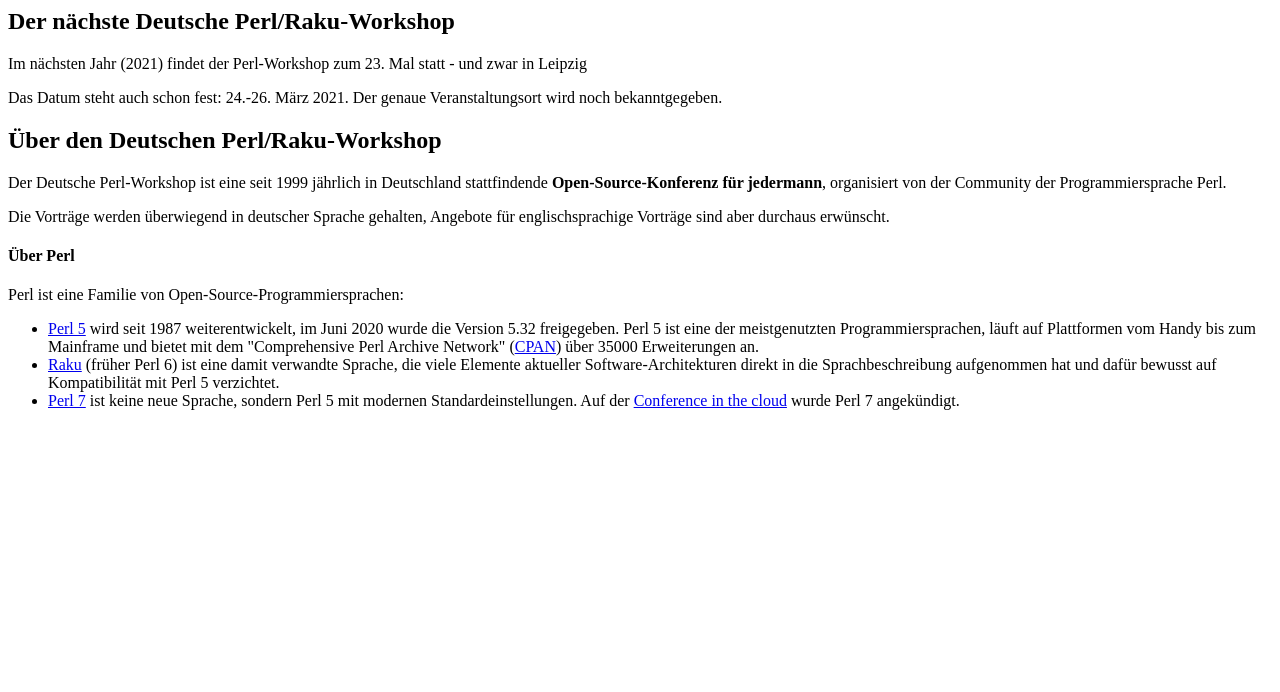
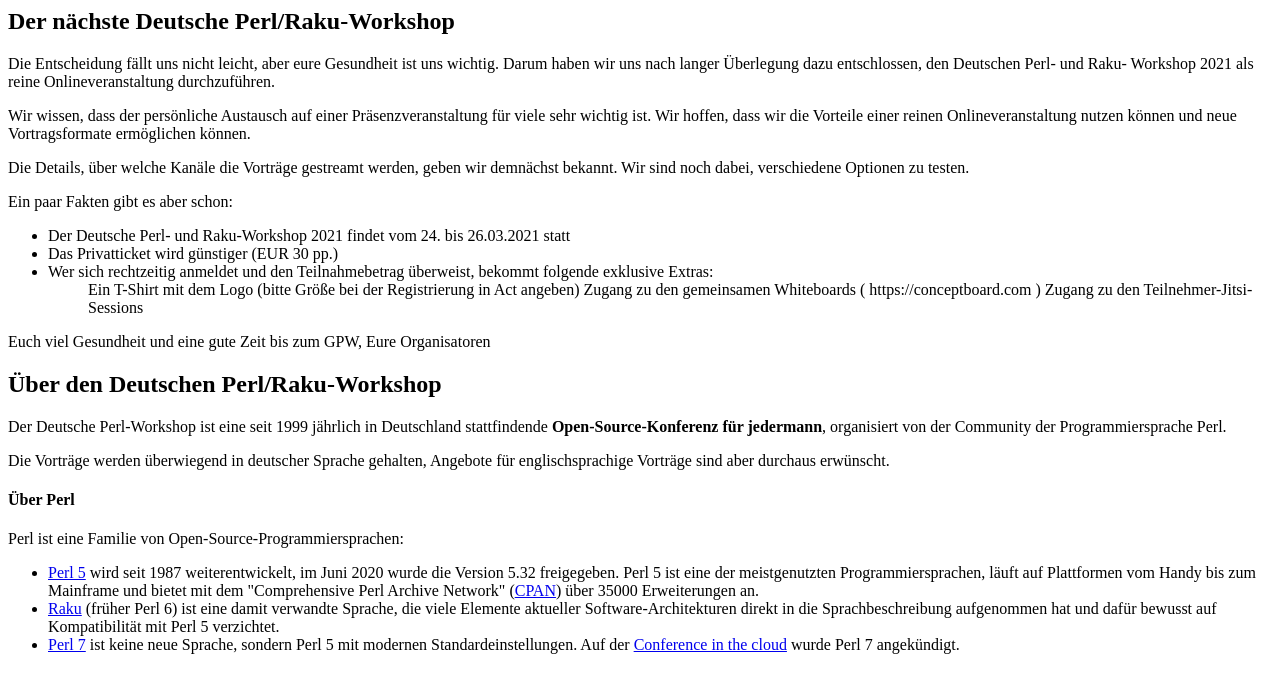
Before and after one commit to FrankfurtPM/german-perl-workshop-de, a plain HTML site: page static/index.html in a window 1280 px wide. Drawn offline with Linux system fonts and the light colour scheme.

Commit message:
update home page with information about the online workshop

```diff
--- a/static/index.html
+++ b/static/index.html
@@ -1,12 +1,33 @@
       <section id="document" class="col-sm-9 col-md-8">
 		<h2>Der nächste Deutsche Perl/Raku-Workshop</h2>
 		<p>
-          Im nächsten Jahr (2021) findet der Perl-Workshop zum 23. Mal statt - und zwar
-          in Leipzig
+Die Entscheidung fällt uns nicht leicht, aber eure Gesundheit ist uns wichtig. Darum haben wir uns nach langer Überlegung dazu entschlossen, den Deutschen Perl- und Raku- Workshop 2021 als reine Onlineveranstaltung durchzuführen.
+
         </p>
-		<p>
-          Das Datum steht auch schon fest: 24.-26. März 2021. Der genaue Veranstaltungsort wird noch
-          bekanntgegeben.
+        <p>
+Wir wissen, dass der persönliche Austausch auf einer Präsenzveranstaltung für viele sehr wichtig ist. Wir hoffen, dass wir die Vorteile einer reinen Onlineveranstaltung nutzen können und neue Vortragsformate ermöglichen können.
+
+        </p>
+        <p>
+Die Details, über welche Kanäle die Vorträge gestreamt werden, geben wir demnächst bekannt. Wir sind noch dabei, verschiedene Optionen zu testen.
+
+        </p>
+        <p>
+Ein paar Fakten gibt es aber schon:
+
+<ul>
+    <li>Der Deutsche Perl- und Raku-Workshop 2021 findet vom 24. bis 26.03.2021 statt</li>
+    <li>Das Privatticket wird günstiger (EUR 30 pp.)</li>
+    <li>Wer sich rechtzeitig anmeldet und den Teilnahmebetrag überweist, bekommt folgende exklusive Extras:
+<ul>
+        Ein T-Shirt mit dem Logo (bitte Größe bei der Registrierung in Act angeben)
+        Zugang zu den gemeinsamen Whiteboards ( https://conceptboard.com )
+        Zugang zu den Teilnehmer-Jitsi-Sessions
+</ul>
+</li>
+</ul>
+
+    Euch viel Gesundheit und eine gute Zeit bis zum GPW, Eure Organisatoren
         </p>
 		<h2> Über den Deutschen Perl/Raku-Workshop</h2>
 		<p>
```
